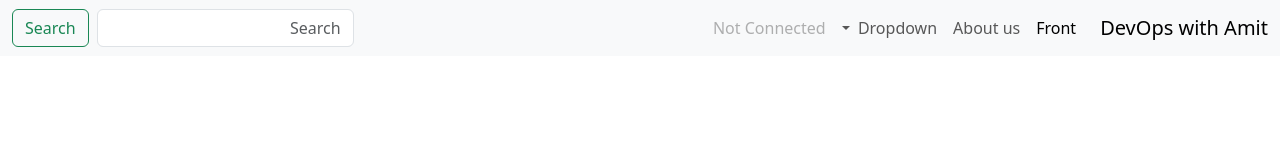
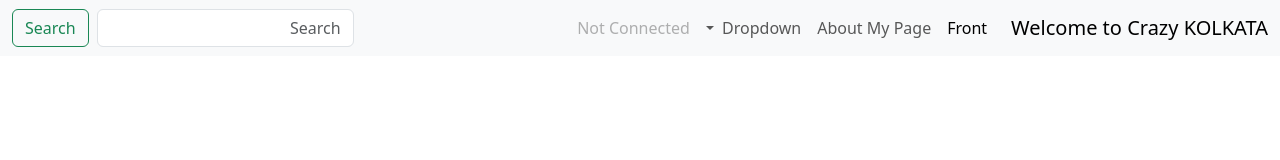
Before and after one commit to Adityaamit/Bugfix, a plain HTML site: page My code/index.html in a window 1280 px wide. Drawn offline with nearby package versions, Linux system fonts and the light colour scheme.

Commit message:
Code change with page name

```diff
--- a/My code/index.html
+++ b/My code/index.html
@@ -13,7 +13,7 @@
   <body>
     <nav class="navbar navbar-expand-lg bg-body-tertiary">
         <div class="container-fluid">
-          <a class="navbar-brand" href="#">DevOps with Amit</a>
+          <a class="navbar-brand" href="#">Welcome to Crazy KOLKATA</a>
           <button class="navbar-toggler" type="button" data-bs-toggle="collapse" data-bs-target="#navbarSupportedContent" aria-controls="navbarSupportedContent" aria-expanded="false" aria-label="Toggle navigation">
             <span class="navbar-toggler-icon"></span>
           </button>
@@ -23,7 +23,7 @@
                 <a class="nav-link active" aria-current="page" href="#">Front</a>
               </li>
               <li class="nav-item">
-                <a class="nav-link" href="#">About us</a>
+                <a class="nav-link" href="#">About My Page</a>
               </li>
               <li class="nav-item dropdown">
                 <a class="nav-link dropdown-toggle" href="#" role="button" data-bs-toggle="dropdown" aria-expanded="false">
```
